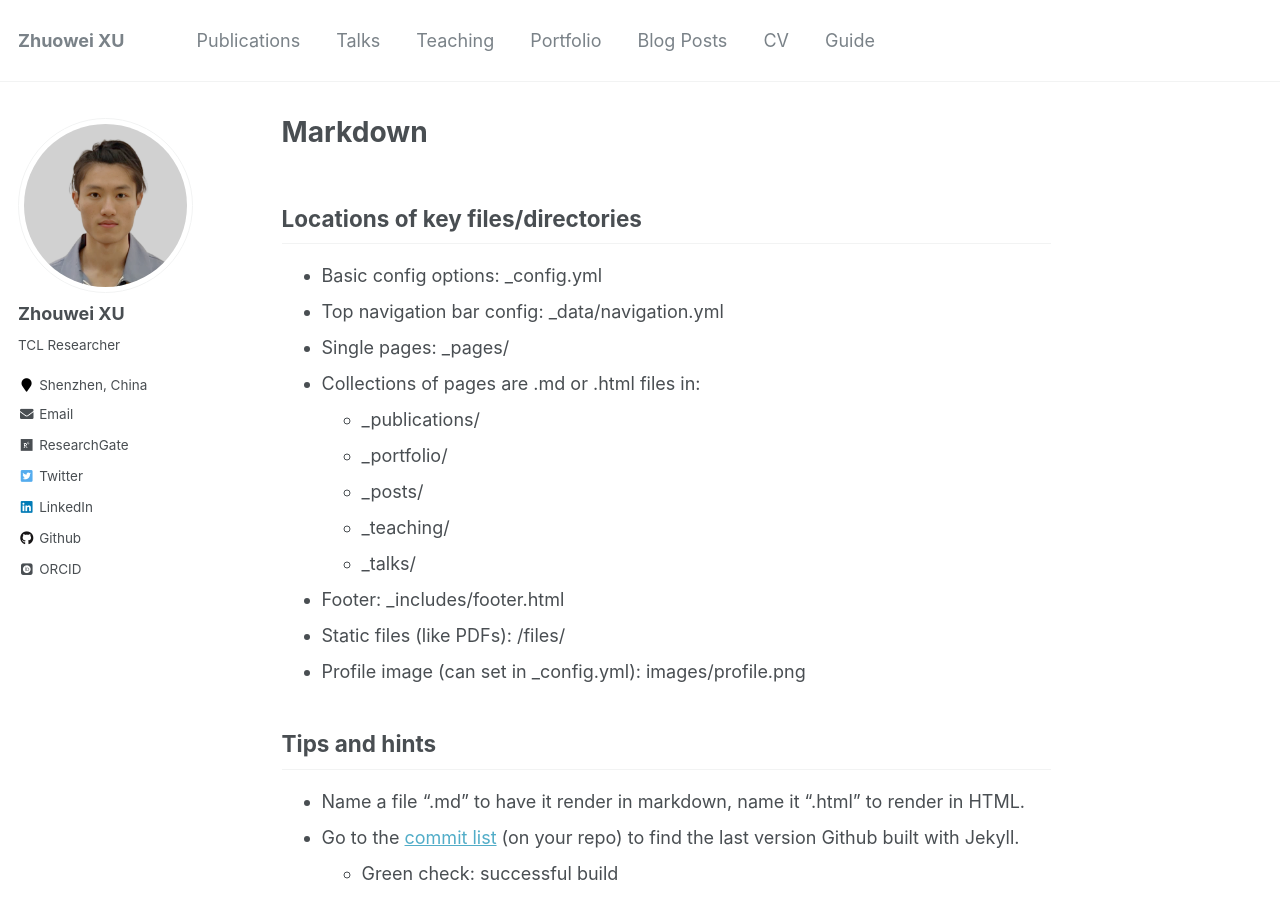
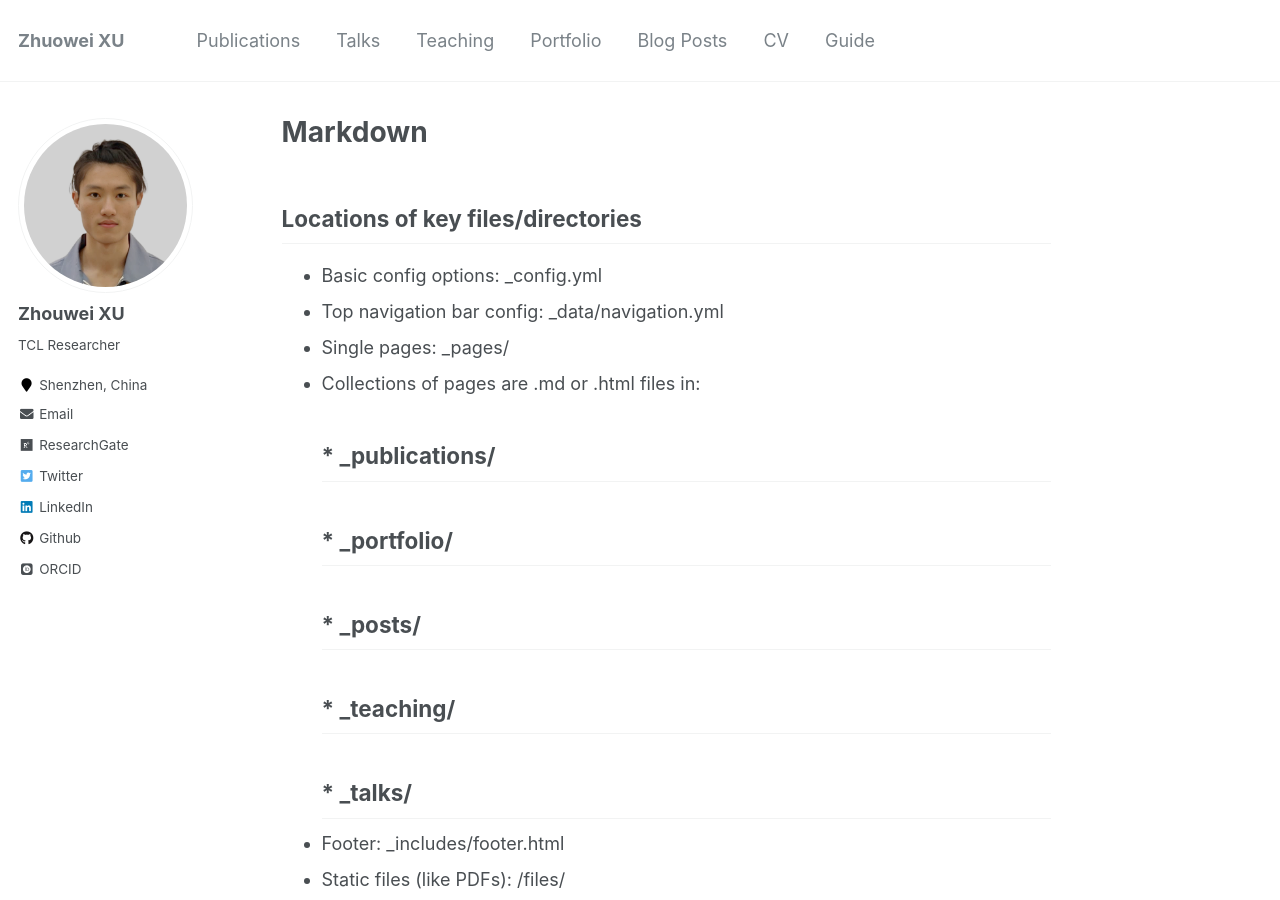
Before and after one commit to zw-xxx/zw-xxxX.github.io, a Jekyll site: the page built from _pages/markdown.md, in a window 1280 px wide and 900 px high. Built offline with Jekyll 4.4.1, drawn with Linux system fonts in a browser that asks for light colours; some web fonts are replaced.

```diff
--- a/_pages/markdown.md
+++ b/_pages/markdown.md
@@ -13,11 +13,11 @@ redirect_from:
 * Top navigation bar config: _data/navigation.yml
 * Single pages: _pages/
 * Collections of pages are .md or .html files in:
-  * _publications/
-  * _portfolio/
-  * _posts/
-  * _teaching/
-  * _talks/
+##  * _publications/
+##  * _portfolio/
+##  * _posts/
+##  * _teaching/
+##  * _talks/
 * Footer: _includes/footer.html
 * Static files (like PDFs): /files/
 * Profile image (can set in _config.yml): images/profile.png
```
